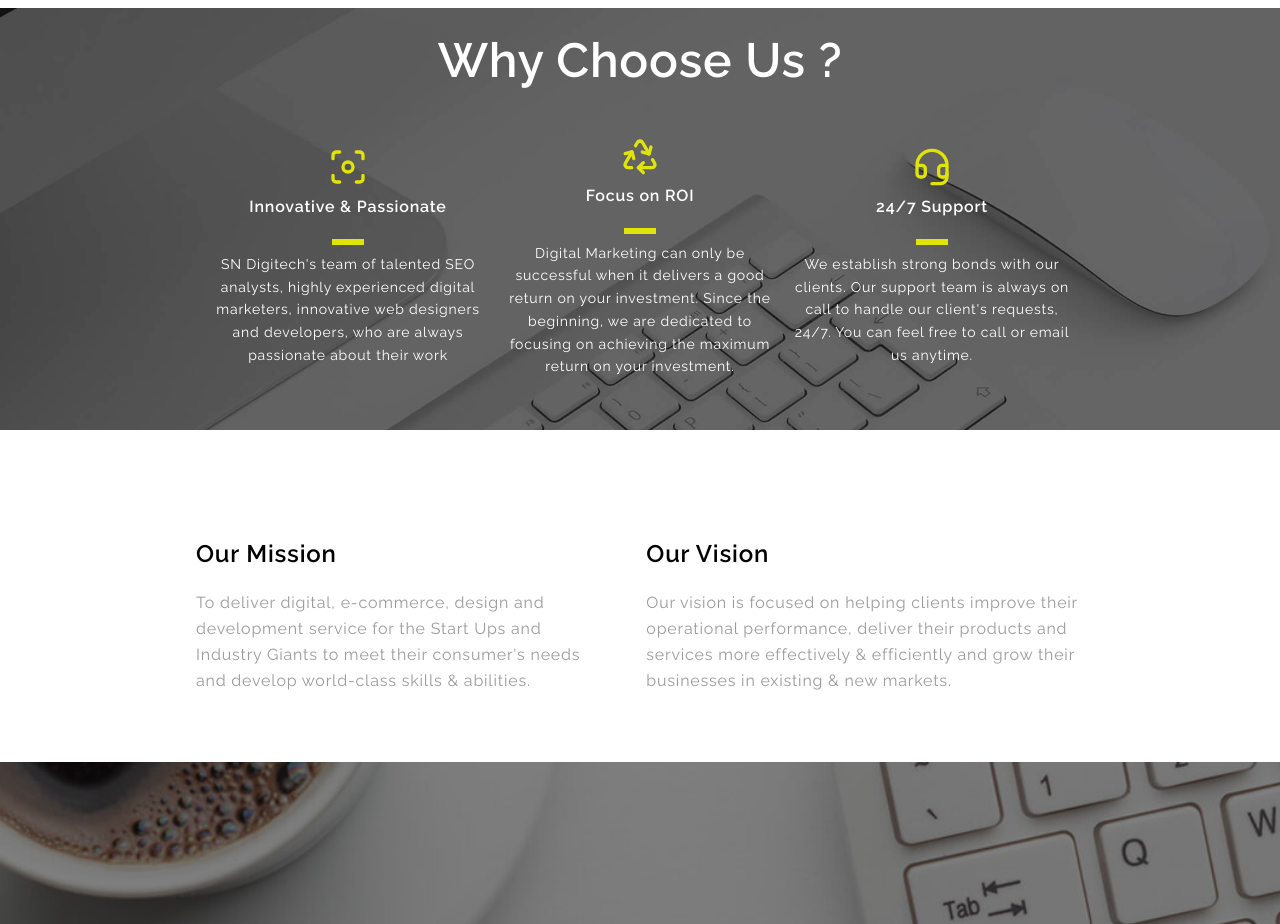
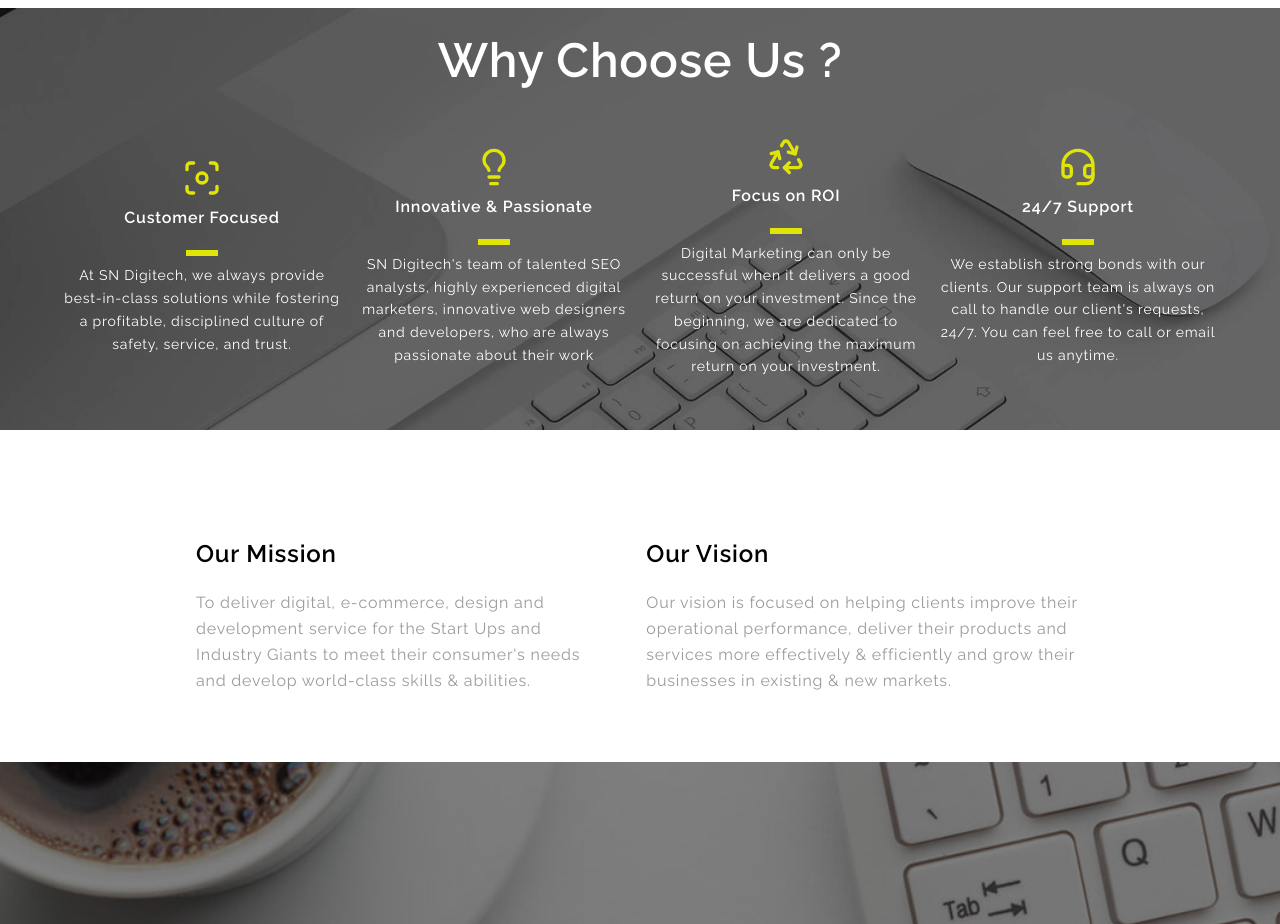
Before and after one commit to Consoling/sndigitech, a React (Vite) app: page /about-us in a window 1280 px wide. Shown: the part 1420-2344 px from the top of the page. Built offline with nearby package versions, Linux system fonts and the light colour scheme; a web font is replaced by a local one.

Commit message:
updated about us

```diff
--- a/src/components/AboutContent.jsx
+++ b/src/components/AboutContent.jsx
@@ -20,7 +20,14 @@
 const whychsUs = [
   {
     icon: <Focus size={40} className="text-[#e1e507]" />,
+    id: 1,
+    name: "Customer Focused",
+    description:
+    "At SN Digitech, we always provide best-in-class solutions while fostering a profitable, disciplined culture of safety, service, and trust.",
+  },
+  {
     id: 2,
+    icon: <Lightbulb size={40} className="text-[#e1e507]" />,
     name: "Innovative & Passionate",
     description:
       "SN Digitech's team of talented SEO analysts, highly experienced digital marketers, innovative web designers and developers, who are always passionate about their work",
```
